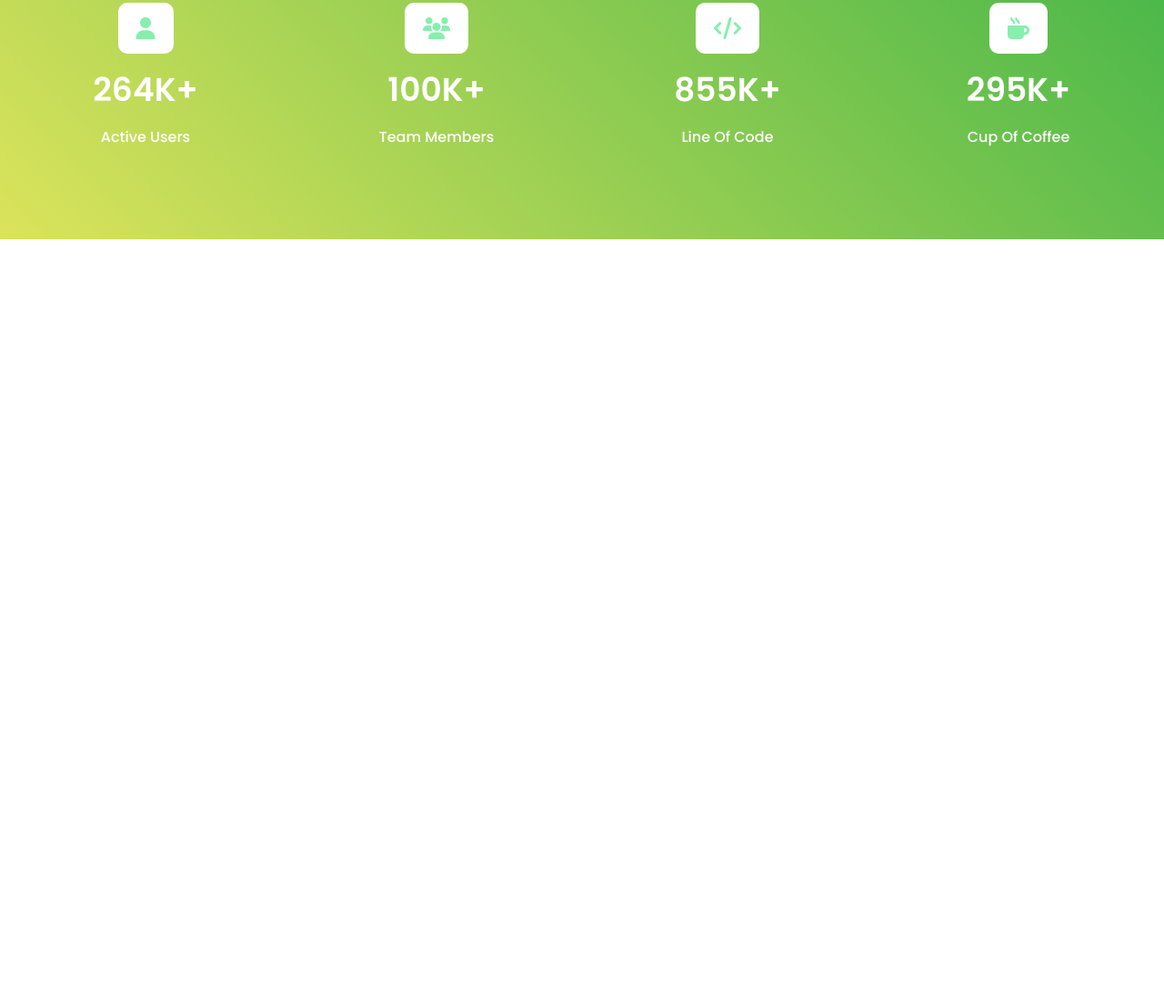
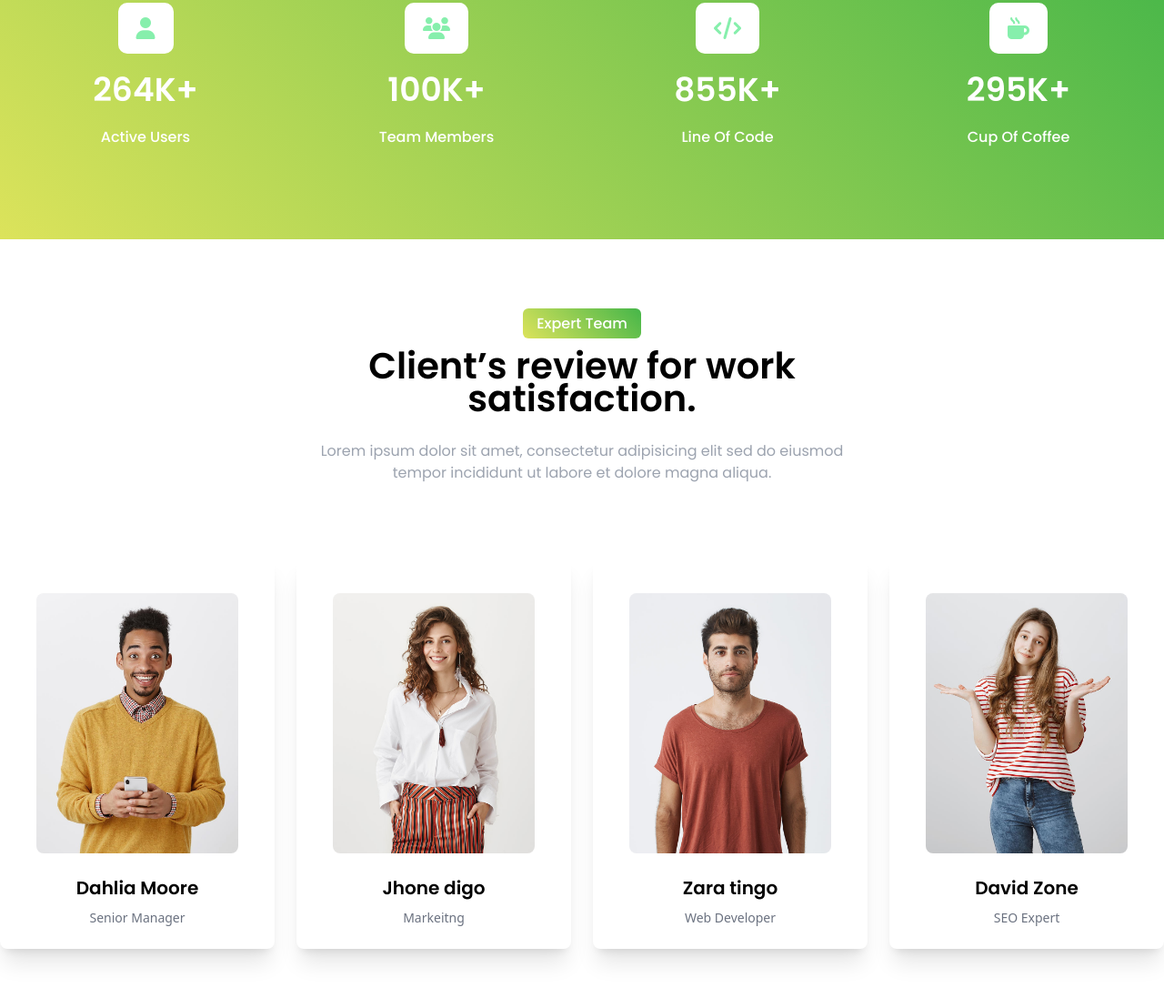
Before and after one commit to mdshahed1971/Xpeddo, a plain HTML site: page index.html in a window 1280 px wide. Shown: the part 2862-3959 px from the top of the page at 91% size. Before the commit the page ends 3205 px from the top, so only its background shows below. Drawn offline with nearby package versions, Linux system fonts and the light colour scheme.

Commit message:
added Client’s review for work satisfaction

```diff
--- a/index.html
+++ b/index.html
@@ -245,8 +245,72 @@
 <!-- active user end -->
 
 
+<!-- Client’s review for work satisfaction start -->
+<section class="lg:mb-20 md:mb-10 mb-5">
+<div class="text-center lg:mb-20 md:mb-10 mb-5">
+  <a class="text-base cursor-pointer font-medium md:px-[15px] md:py-[5px] px-3 py-1 font-poppins text-white rounded-[6px]" style="background: linear-gradient(45deg, #dce35b, #45b649);">Expert Team</a>
+  <h2 class="lg:text-[40px] md:text-3xl text-2xl font-semibold text-black font-poppins mb-7 mt-4 leading-[40px]">Client’s review for work <br>satisfaction.</h2>
+  <p class="md:text-base text-sm font-poppins text-gray-400 font-normal">Lorem ipsum dolor sit amet, consectetur adipisicing elit sed do eiusmod <br>tempor incididunt ut labore et dolore magna aliqua.</p>
+</div>
+
+<div class="grid lg:grid-cols-4 md:grid-cols-2 grid-cols-1 gap-6">
+<!-- card -->
+<div class="card bg-base-100 shadow-xl">
+  <figure class="px-10 pt-10">
+    <img src="./img/te1.webp" alt="" class="rounded-lg">
+  </figure>
+  <div class="card-body items-center text-center">
+    <h4 class="text-xl font-poppins text-black font-semibold">Dahlia Moore</h4>
+    <p class="text-gray-500 font-base font-medium">Senior Manager</p>
+
+  </div>
+</div>
+
+<!-- card -->
+
+<div class="card bg-base-100 shadow-xl">
+  <figure class="px-10 pt-10">
+    <img src="./img/te2.webp" alt="" class="rounded-lg">
+  </figure>
+  <div class="card-body items-center text-center">
+    <h4 class="text-xl font-poppins text-black font-semibold">Jhone digo</h4>
+    <p class="text-gray-500 font-base font-medium">Markeitng</p>
+
+  </div>
+</div>
 
 
+
+
+<!-- card -->
+<div class="card bg-base-100 shadow-xl">
+  <figure class="px-10 pt-10">
+    <img src="./img/te3.webp" alt="" class="rounded-lg">
+  </figure>
+  <div class="card-body items-center text-center">
+    <h4 class="text-xl font-poppins text-black font-semibold">Zara tingo</h4>
+    <p class="text-gray-500 font-base font-medium">Web Developer</p>
+
+  </div>
+</div>
+
+
+<!-- card -->
+<div class="card bg-base-100 shadow-xl">
+  <figure class="px-10 pt-10">
+    <img src="./img/te4.webp" alt="" class="rounded-lg">
+  </figure>
+  <div class="card-body items-center text-center">
+    <h4 class="text-xl font-poppins text-black font-semibold">David Zone</h4>
+    <p class="text-gray-500 font-base font-medium">SEO Expert</p>
+
+  </div>
+</div>
+
+</div>
+</section>
+
+<!-- Client’s review for work satisfaction end -->
 
 
 
```
Also changed, not shown: img/te1.webp (added), img/te2.webp (added), img/te3.webp (added), img/te4.webp (added).
